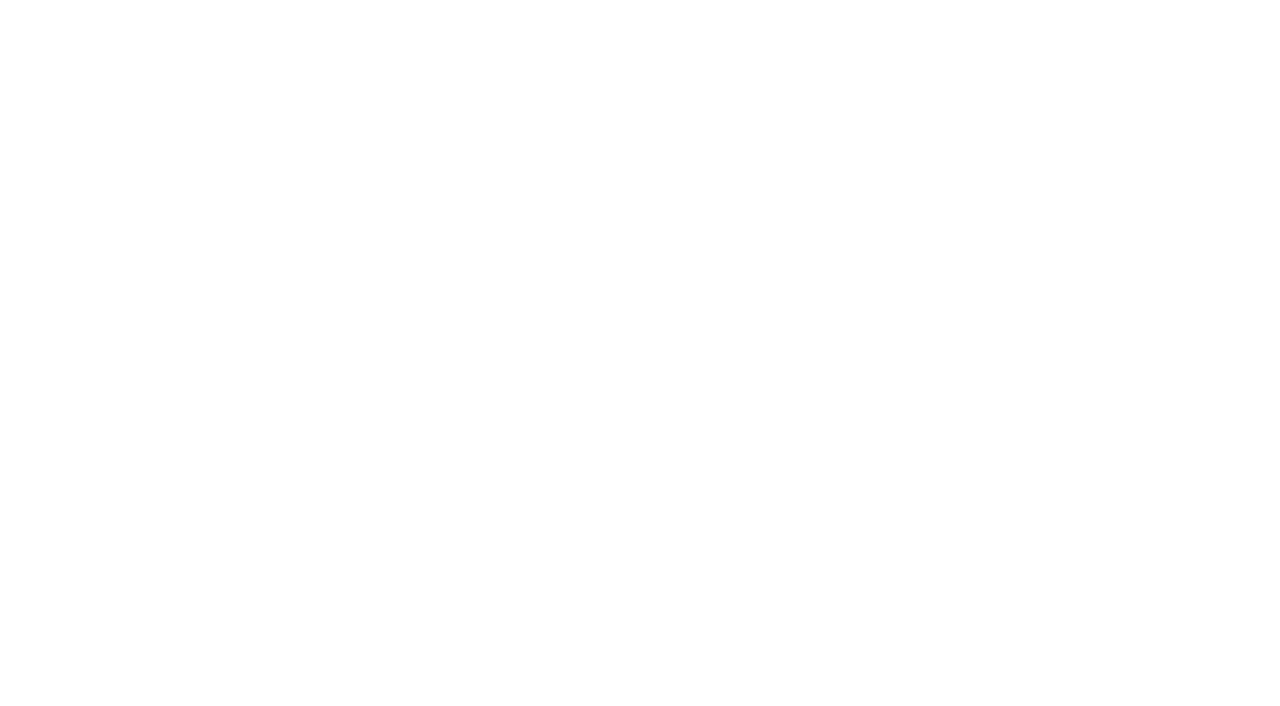
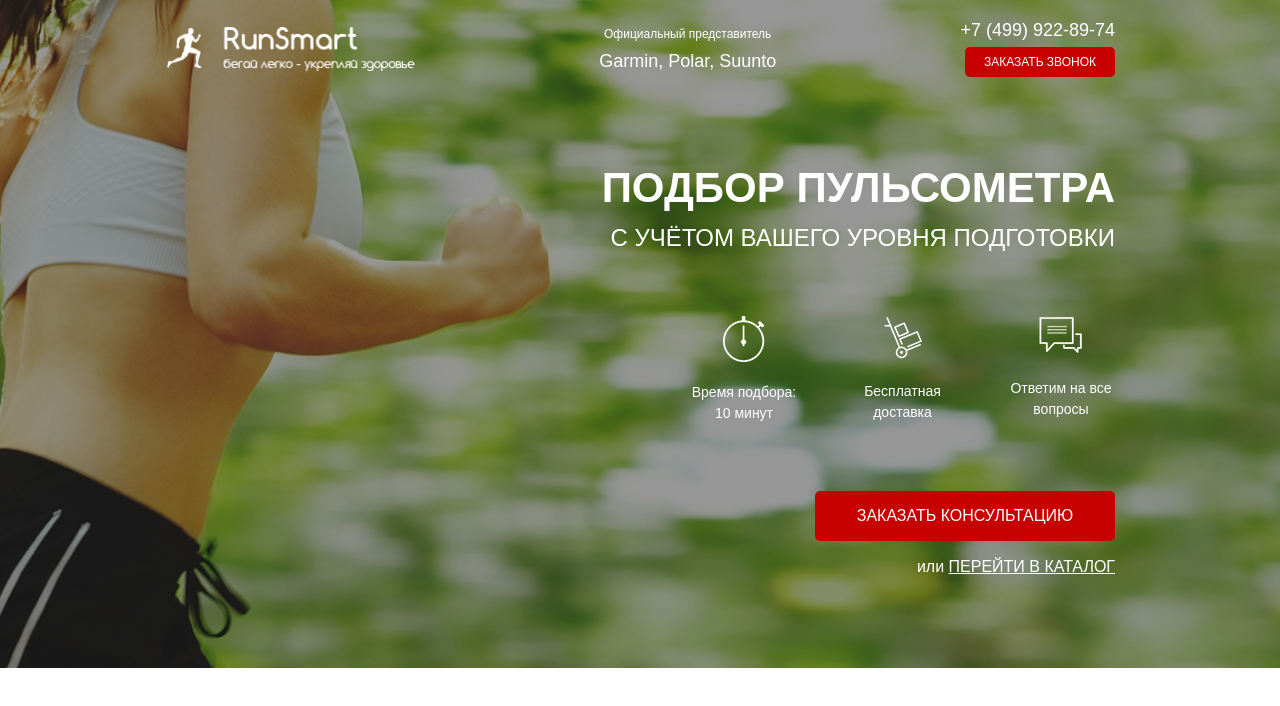
Before and after one commit to sharavara89/Pulse, a website: page src/index.html in a window 1280 px wide. Drawn offline with Linux system fonts and the light colour scheme.

Commit message:
promo finished

```diff
--- a/src/index.html
+++ b/src/index.html
@@ -10,8 +10,55 @@
     <link rel="stylesheet" href="css/style.min.css">
 </head>
 <body>
+    <div class="promo">
+        <div class="container">
+            <header class="header">
+                <a href="#" class="header__logo">
+                    <img src="icons/logo.png" alt="logo">
+                </a>
+                <div class="header__official">
+                    Официальный представитель
+                    <span>Garmin, Polar, Suunto</span>
+                </div>
+                <div class="header__contacts">
+                    <a class="header__phone" href="tel:+74999228974">+7 (499) 922-89-74</a>
+                    <button class="button">заказать звонок</button>
+                </div>
+            </header>
+            <div class="promo__wrapper">
+                <h1 class="promo__header">Подбор пульсометра</h1>
+                <h2 class="promo__subheader">с учётом Вашего уровня подготовки</h2>
+
+                <div class="promo__icons">
+                    <div class="promo__icon">
+                        <img src="icons/main_screen/timer.png" alt="timer">
+                        Время подбора:
+                        10 минут
+                    </div>
+                    <div class="promo__icon">
+                        <img src="icons/main_screen/hand-cart.png" alt="hand-cart">
+                        Бесплатная
+                        доставка
+                    </div>
+                    <div class="promo__icon">
+                        <img src="icons/main_screen/messages.png" alt="messages">
+                        Ответим
+                        на все вопросы
+                    </div>
+                </div>
+
+                <button class="button button_main">заказать консультацию</button>
+                <div class="promo__link">
+                    или
+                    <a href="#">ПЕРЕЙТИ В КАТАЛОГ</a>
+                </div>
+
+            </div>
 
 
+
+        </div>
+    </div>
 
 
 </body>
--- /dev/null
+++ b/src/sass/blocks/_buttons.scss
@@ -0,0 +1,17 @@
+.button {
+    width: 150px;
+    height: 30px;
+    border-radius: 5px;
+    background-color: $main-color;
+    color: #ffffff;
+    font-size: 12px;
+    font-weight: 500;
+    text-transform: uppercase;
+    border: none;
+    &_main {
+        margin-top: 67px;
+        width: 300px;
+        height: 50px;
+        font-size: 16px;
+    }
+}
--- /dev/null
+++ b/src/sass/blocks/_header.scss
@@ -0,0 +1,41 @@
+.header {
+    display: flex;
+    justify-content: space-between;
+    align-items: center;
+    &__logo {
+        width: 250px;
+        img {
+            width: 100%;
+        }
+    }
+    &__official {
+        text-align: center;
+        font-size: 12px;
+        line-height: 12px;
+        font-weight: 500;
+        color: #ffffff;
+        span {
+            display: block;
+            font-size: 18px;
+            line-height: 18px;
+            margin-top: 12px;
+        }
+    }
+    &__phone {
+        display: block;
+        color: #ffffff;
+        font-weight: 500;
+        font-size: 18px;
+        line-height: 18px;
+        margin-bottom: 8px;
+        &:hover {
+            text-decoration: none;
+            color: #ffffff;
+        }
+    }
+    &__contacts {
+        display: flex;
+        flex-direction: column;
+        align-items: flex-end;
+    }
+}
--- /dev/null
+++ b/src/sass/blocks/_poromo.scss
@@ -0,0 +1,58 @@
+.promo {
+    min-height: 650px;
+    padding: 21px 0 93px 0;
+    background: url('../../img/main_bg.jpg') center (center / cover) no-repeat;
+    &__wrapper {
+        display: flex;
+        flex-direction: column;
+        align-items: flex-end;
+        margin-top: 90px;
+    }
+    &__header {
+        color: #ffffff;
+        font-size: 42px;
+        line-height: 42px;
+        font-weight: 700;
+        text-transform: uppercase;
+        margin-bottom: 0;
+    }
+    &__subheader {
+        color: #ffffff;
+        font-size: 24px;
+        line-height: 24px;
+        font-weight: 500;
+        text-transform: uppercase;
+        margin-bottom: 0;
+        margin-top: 17px;
+    }
+    &__icons {
+        margin-top: 66px;
+        width: 425px;
+        display: flex;
+        justify-content: space-between;
+    }
+    &__icon {
+        width: 108px;
+        text-align: center;
+        color: #ffffff;
+        font-size: 14px;
+        font-weight: 500;
+        img {
+            display: block;
+            margin: 0 auto;
+            margin-bottom: 20px;
+        }
+    }
+    &__link {
+        margin-top: 18px;
+        color: #ffffff;
+        font-size: 16px;
+        line-height: 16px;
+        font-weight: 500;
+        a {
+            text-decoration: underline;
+            text-transform: uppercase;
+            color: #ffffff;
+        }
+    }
+}
--- a/src/sass/style.scss
+++ b/src/sass/style.scss
@@ -4,3 +4,11 @@
 * {
     font-family: 'Museo Sans Cyril', sans-serif;
 }
+.container {
+    max-width: 950px;
+    margin: 0 auto;
+}
+
+@import 'blocks/poromo';
+@import 'blocks/header';
+@import 'blocks/buttons';
```
Also changed, not shown: src/css/style.min.css, src/img/main_bg.jpg (added), src/img/main_bg.png (deleted).
